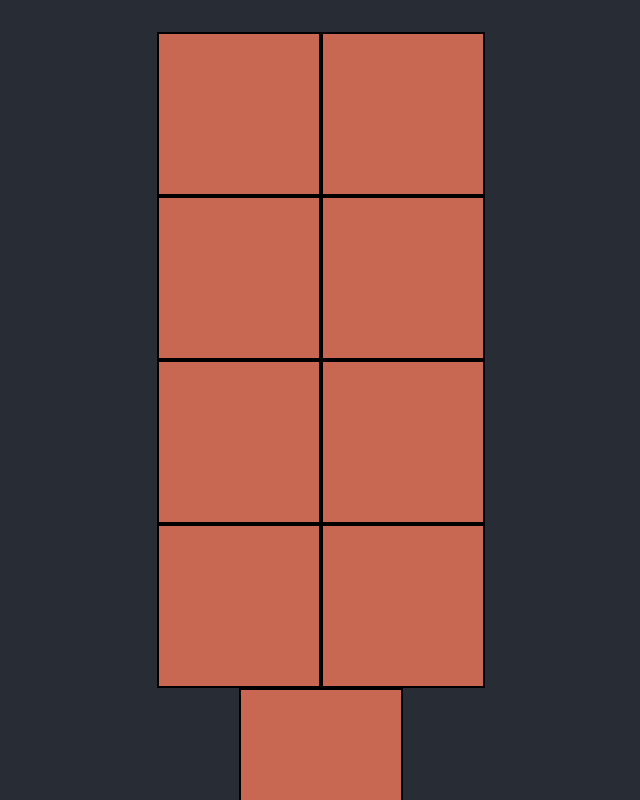
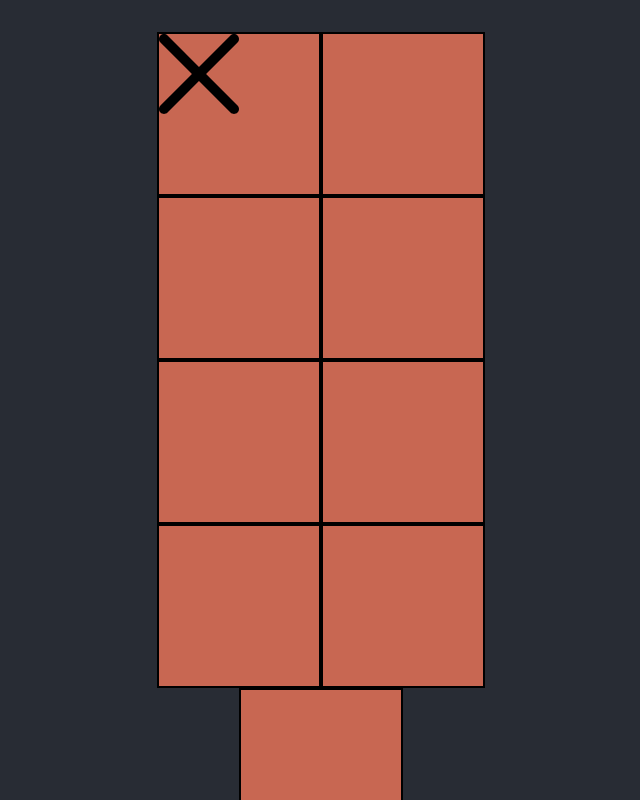
Before and after one commit to ViktorGSolberg/tic-tac-toe, a React (Vite) app: page / in a window 1280 px wide. Both pictures are taken after a click on the element 558 px from the left and 114 px from the top of the page. Shown: the top 800 px of the page, without its empty margins (319-959 px from the left). Built offline with nearby package versions, Linux system fonts and the light colour scheme.

Commit message:
skal kunne klikke på rutene for å plassere et kryss eller en sirkel

```diff
--- a/src/App.tsx
+++ b/src/App.tsx
@@ -4,7 +4,7 @@ import Board from "./frontend/board/Board";
 import {BoardPiece} from "./frontend/types/board";
 
 const App: React.FC = () => {
-  const boardSize = 3*3;
+    const boardSize = 3 * 3;
 
     const [boardState, setBoardState] = useState<BoardPiece[]>(Array(boardSize).fill(BoardPiece.BLANK));
 
@@ -17,7 +17,7 @@ const App: React.FC = () => {
     }
 
     return (
-      <Board boardSize={boardSize} boardState={boardState} updateBoardState={updateBoardState}/>
+        <Board boardState={boardState} updateBoardState={updateBoardState}/>
     )
 }
 
--- a/src/frontend/board/Board.tsx
+++ b/src/frontend/board/Board.tsx
@@ -1,7 +1,7 @@
 import * as React from 'react';
 import styled from "styled-components";
 import {BoardPiece} from "../types/board";
-import circle from "../graphics/circle.svg";
+import BoardSquare from "./BoardSquare";
 
 const BoardContainer = styled.div`
 margin: auto;
@@ -13,35 +13,26 @@ margin-top: 2rem;
 margin-bottom: 2rem;
 `;
 
-const Box = styled.div`
-background-color: #C86752;
-height: 10rem;
-width: 10rem;
-border: 2px solid black;
-`;
-
-const Circle = styled.img`height: 5rem; width: 5rem;`
-
-
 interface Props {
-    boardSize: number;
     boardState: BoardPiece[];
     updateBoardState: (index: number, newPiece: BoardPiece) => void;
 }
 
-const Board: React.FC<Props> = ({boardSize, boardState, updateBoardState}) => {
+const Board: React.FC<Props> = ({boardState, updateBoardState}) => {
 
+    const remainingTurns = boardState.reduce((acc, curr) => (curr === BoardPiece.BLANK ? acc + 1 : acc), 0);
+    const playerTurn = remainingTurns % 2 === 1 ? BoardPiece.CROSS : BoardPiece.CIRCLE;
+    console.log(boardState);
     return (
         <>
-        <BoardContainer>
-            {boardState.map((piece, index) => {
-                return <Box onClick={() => updateBoardState(index, BoardPiece.CROSS)} key={index}/>
-            })}
-        </BoardContainer>
-            <Circle src={circle} alt="circle" />
-
+            <BoardContainer>
+                {boardState.map((piece, index) => {
+                    return <BoardSquare id={index} playerTurn={playerTurn} squareState={piece}
+                                        updateBoardState={updateBoardState} key={index}/>
+                })}
+            </BoardContainer>
         </>
-        )
+    )
 }
 
 export default Board
--- /dev/null
+++ b/src/frontend/board/BoardSquare.tsx
@@ -0,0 +1,51 @@
+import * as React from 'react';
+import styled from "styled-components";
+import {BoardPiece} from "../types/board";
+import circle from "../graphics/circle.svg";
+import cross from "../graphics/cross.svg";
+
+
+const Box = styled.div`
+background-color: #C86752;
+height: 10rem;
+width: 10rem;
+border: 2px solid black;
+`;
+
+const PieceContainer = styled.img`height: 5rem; width: 5rem;`
+
+interface Props {
+    id: number;
+    playerTurn: BoardPiece;
+    squareState: BoardPiece;
+    updateBoardState: (index: number, newPiece: BoardPiece) => void;
+}
+
+const BoardSquare: React.FC<Props> = ({id, playerTurn, squareState, updateBoardState}) => {
+
+    const pieceSvg = squareState === BoardPiece.CROSS ? cross : circle;
+    const pieceAlt = (squareState: BoardPiece) => {
+        switch (squareState) {
+            case BoardPiece.BLANK:
+                return 'blank'
+            case BoardPiece.CIRCLE:
+                return 'circle'
+            case BoardPiece.CROSS:
+                return 'cross'
+        }
+    }
+
+    return (
+        <Box onClick={() => {
+            if (squareState === BoardPiece.BLANK) {
+                updateBoardState(id, playerTurn)
+            }
+        }}>
+            {squareState !== BoardPiece.BLANK &&
+                <PieceContainer src={pieceSvg} alt={pieceAlt(squareState)}/>
+            }
+        </Box>
+    )
+}
+
+export default BoardSquare
```
Lines whose indentation alone changed are shown as unchanged.
